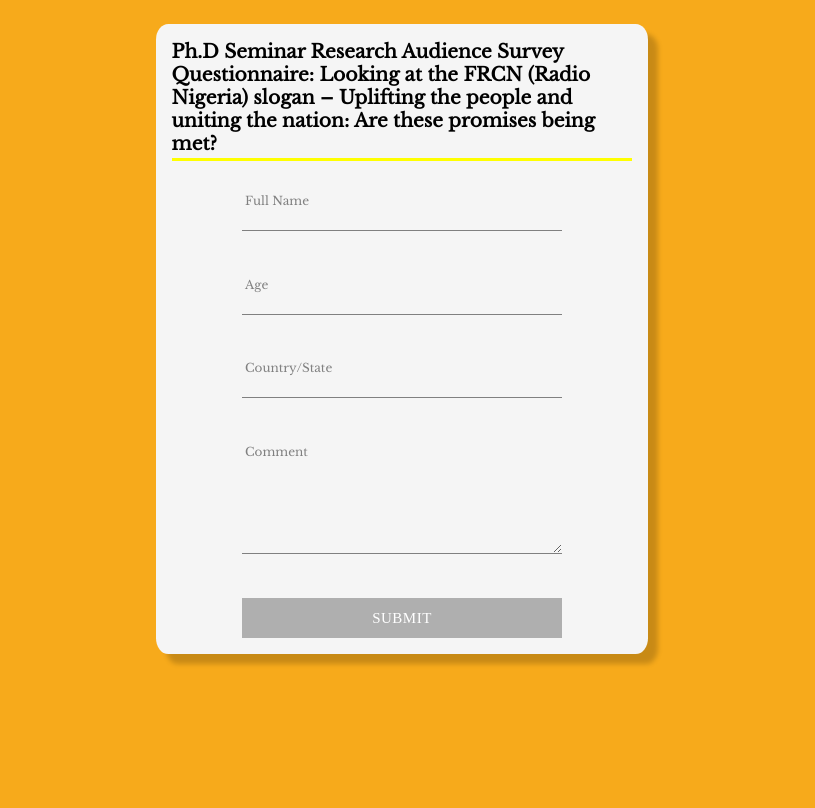
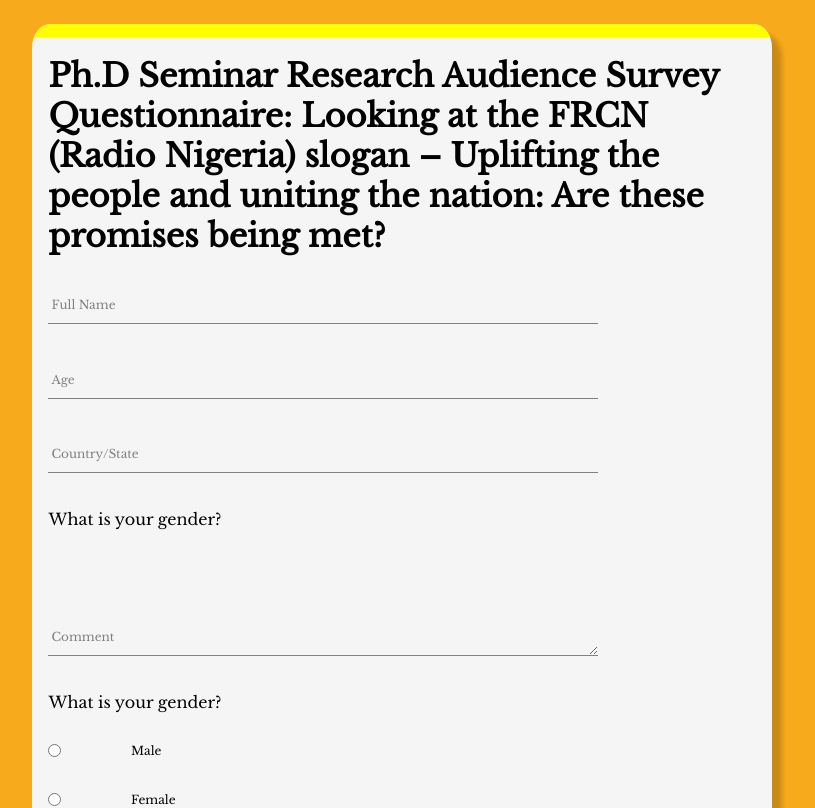
Before and after one commit to PrinceAkpabio/survey-form, a React (Create React App) app: page /form in a window 1280 px wide. Shown: the top 808 px of the page, without its empty margins (238-1053 px from the left). Built offline with nearby package versions, Linux system fonts and the light colour scheme.

Commit message:
added question tab and styled form inputs

```diff
--- a/src/assets/_custom-input.styles.scss
+++ b/src/assets/_custom-input.styles.scss
@@ -3,24 +3,41 @@ $sub-color: grey;
 $label-color: #f7aa1b;
 
 @mixin shrinkLabel {
-  top: 0%;
-  left: 70%;
-  font-size: 10px;
-  font-weight: bold;
-  text-transform: uppercase;
-  color: $label-color;
+  visibility: hidden;
+}
+@mixin noShrinkLabel {
+   visibility: visible;
+  //  top: 23px;
+  //  left: 15%;
+   font-size: 12px;
+   font-weight: bold;
+   text-transform: uppercase;
+   color: $label-color;
 }
 
 .input-group {
   position: relative;
+  display: flex;
+  flex-direction: column;
+  align-items: flex-start;
+  height: auto;
+  width: 100%;
   margin: 0.8rem 0 0;
-  // width: 1rem;
-  // min-width: 70%;
-  // max-width: 70rem;
-  padding-top: 1.5rem;
-  // overflow-x: hidden;
+  // padding-top: 1.5rem;
+  &.intro{
+    align-self: flex-start;
+  }
+
+  .form-input-title{
+    margin-bottom: 1rem;
+
+    &.radio{
+      margin-bottom: 2rem;
+    }
+  }
 
   .form-input {
+    position: relative;
     background: none;
     background-color: transparent;
     border: none;
@@ -32,11 +49,18 @@ $label-color: #f7aa1b;
     margin-bottom: 0.5rem;
     color: black;
 
+    &.radio{
+      justify-self: flex-start;
+      width: auto;
+    }
     &:focus {
       outline: none;
 
       & ~ .label {
         @include shrinkLabel();
+      }
+      & ~ .label.noShrink {
+        @include noShrinkLabel();
       }
     }
   }
@@ -46,8 +70,8 @@ $label-color: #f7aa1b;
   }
 
   .label {
-    position: absolute;
-    top: 25px;
+    position: relative;
+    top: -35px;
     left: 3px;
     color: $sub-color;
     font-size: 12px;
@@ -57,6 +81,13 @@ $label-color: #f7aa1b;
     &.shrink {
       @include shrinkLabel();
     }
+    &.noShrink {
+      color: $main-color;
+      top: -22px;
+      left: 15%;
+      font-size: 12px;
+          //  @include noShrinkLabel();
+      }
   }
 
   .error {
--- a/src/assets/_form-page.scss
+++ b/src/assets/_form-page.scss
@@ -8,7 +8,7 @@
   position: relative;
   flex-direction: column;
   justify-content: center;
-
+ overflow-x: hidden;
   align-items: center;
   width: 100%;
   // max-width: ;
@@ -16,31 +16,33 @@
   background-color: whitesmoke;
   border-radius: 2.5%;
   box-shadow: 10px 10px 5px 0px rgba(0, 0, 0, 0.19);
+ &::before{
+    content: "";
+    position: absolute;
+    top: 0%;
+    left: -6.5%;
+    width: 116.5%;
+    height: 0.8rem;
+    background-color: yellow;
+  }
 
 
   .form-title {
-    align-self: flex-start;
+    // align-self: center;
     position: relative;
-     &::before{
-    content: "";
-    position: absolute;
-    bottom: -5%;
-    width: 100%;
-    height: 0.2rem;
-    background-color: yellow;
-    border-radius: 2.5%;
-  }
+    margin: 1rem 0;
   }
   .form {
     display: grid;
-    justify-content: center;
+    justify-content: flex-start;
     align-items: center;
-    width: 95%;
+    width: 100%;
     list-style-type: none;
     // max-width: 20rem;
     .custom-button {
       margin-top: 2rem;
       height: 40px;
+      width: 240px;
     }
   }
   .custom-button {
@@ -51,33 +53,40 @@
 
 @media screen and (min-width: 375px) {
   .formpage {
-    // width: 80%;
-    .input-group{
-      width: 16rem;
+    .form{
+     .custom-button {
+      width: 290px;
+    }
     }
   }
 }
 @media screen and (min-width: 424px) {
   .formpage {
     width: 89%;
-    .input-group{
-      width: 16rem;
+       .form{
+     .custom-button {
+      width: 300px;
+    }
     }
   }
 }
 @media screen and (min-width: 525px) {
   .formpage {
     width: 60%;
-     .input-group{
-      width: 23rem;
+      .form{
+     .custom-button {
+      width: 400px;
+    }
     }
   }
 }
 @media screen and (min-width: 1024px) {
   .formpage {
-    width: 40%;
-     .input-group{
-      width: 20rem;
+    width: 60%;
+       .form{
+     .custom-button {
+      width: 550px;
+    }
     }
   }
 }
--- a/src/components/custom-input/custom-input.component.jsx
+++ b/src/components/custom-input/custom-input.component.jsx
@@ -45,16 +45,28 @@ export const CustomInput = ({
   ...otherProps
 }) => (
   <div className="input-group">
+  { otherProps.question &&
+  <p className={`form-input-title ${type}`}>{otherProps.question}</p>
+  }
     {type === "textarea" ? (
       <textarea
         className="form-input"
         onChange={handleChange}
         value={value}
-        type={otherProps.type}
+        type={type}
         rows="5"
         {...otherProps}
       />
-    ) : (
+    ) : type === "radio" ?
+    <input
+        className={`form-input ${type}`}
+        onChange={handleChange}
+        type={type}
+        value={value}
+        {...otherProps}
+      />
+
+    : (
       <input
         className="form-input"
         onChange={handleChange}
@@ -63,9 +75,14 @@ export const CustomInput = ({
         {...otherProps}
       />
     )}
-    {label ? (
+    {(label && (type === "radio")) ?
+     <label className={`label noShrink`}>{label}</label>
+     :
+    label ? (
       <label className={`label ${value && "shrink"}`}>{label}</label>
-    ) : null}
+    )
+     : null
+    }
     {/* { otherProps.errors.length > 0 && (
       <span className="error">{otherProps.errors}</span>
     )} */}
--- a/src/components/formIntro.jsx
+++ b/src/components/formIntro.jsx
@@ -20,7 +20,7 @@ const FormIntro = () => {
    {
     content.intro?.map((paragraph, i) =>(
      <p key={i}
-     className="input-group"
+     className="input-group intro"
      >{paragraph}</p>
     ))
    }
--- a/src/components/formpage.jsx
+++ b/src/components/formpage.jsx
@@ -50,18 +50,18 @@ export function FormPage() {
       data.map((content,i)=>(
     <div key={i} className="formpage component">
 
-      <h3 className="form-title">{content.title}</h3>
+      <h1 className="form-title">{content.title}</h1>
       <form className="form" onSubmit={handleSubmit} >
 
         {
           content.input?.map((field) => (
             <CustomInput
-              // key={i}
               key={field.id}
               type={field.type}
               name={field.name}
               label={field.label}
               value={fields[field.name]}
+              question={field.question}
               handleChange={handleOnChange}
             />
           ))}
--- a/src/data.js
+++ b/src/data.js
@@ -26,6 +26,26 @@ export const form = [{
       name: "comment",
       type: "textarea",
       label: "Comment",
+      question: "What is your gender? "
+    },
+    {
+      id: 5 + date,
+      name: "gender",
+      type: "radio",
+      label: "Male",
+      question: "What is your gender? "
+    },
+    {
+      id: 6 + date,
+      name: "gender",
+      type: "radio",
+      label: "Female",
+    },
+    {
+      id: 7 + date,
+      name: "gender",
+      type: "radio",
+      label: "non-binary",
     },
   ],
 }];
```
